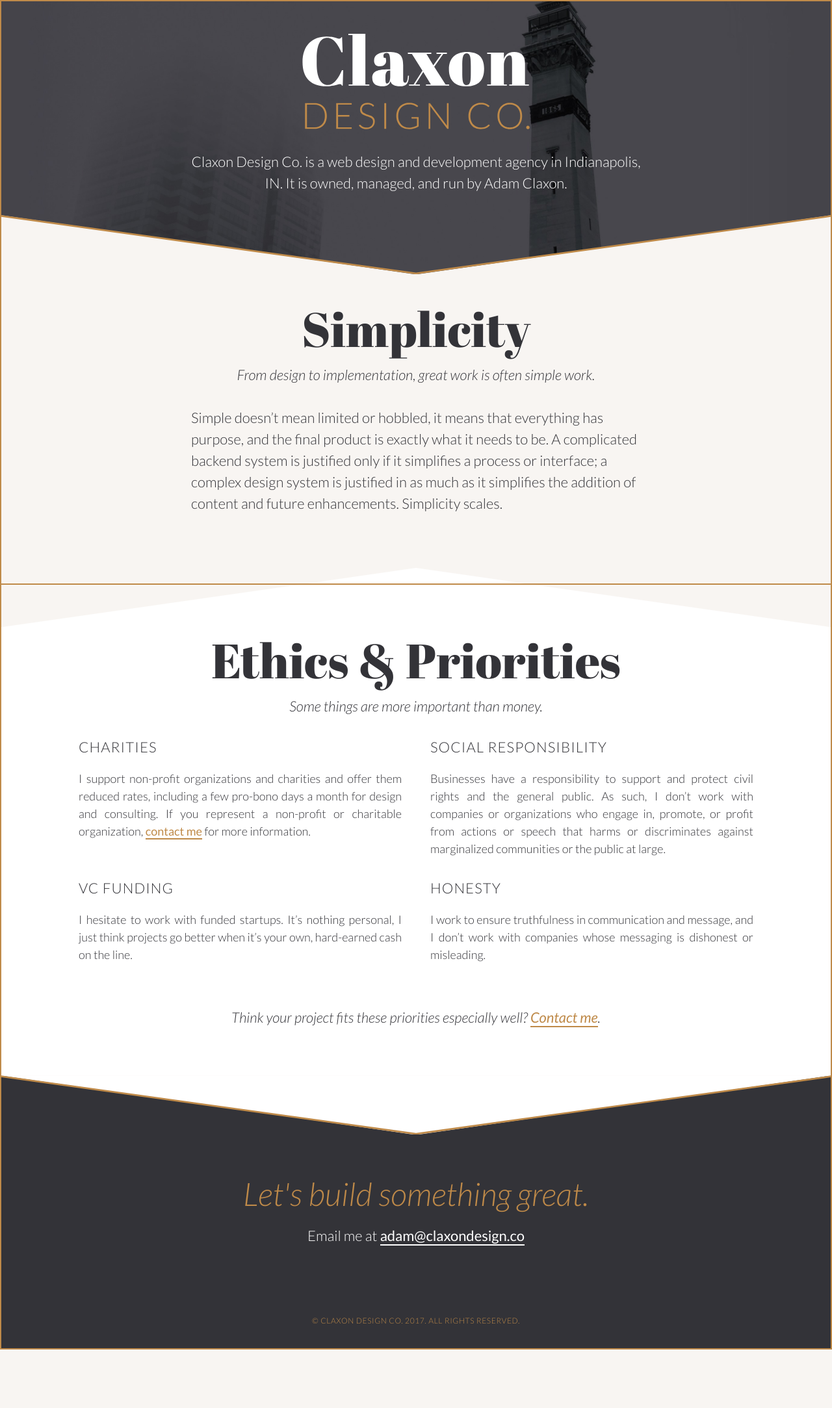
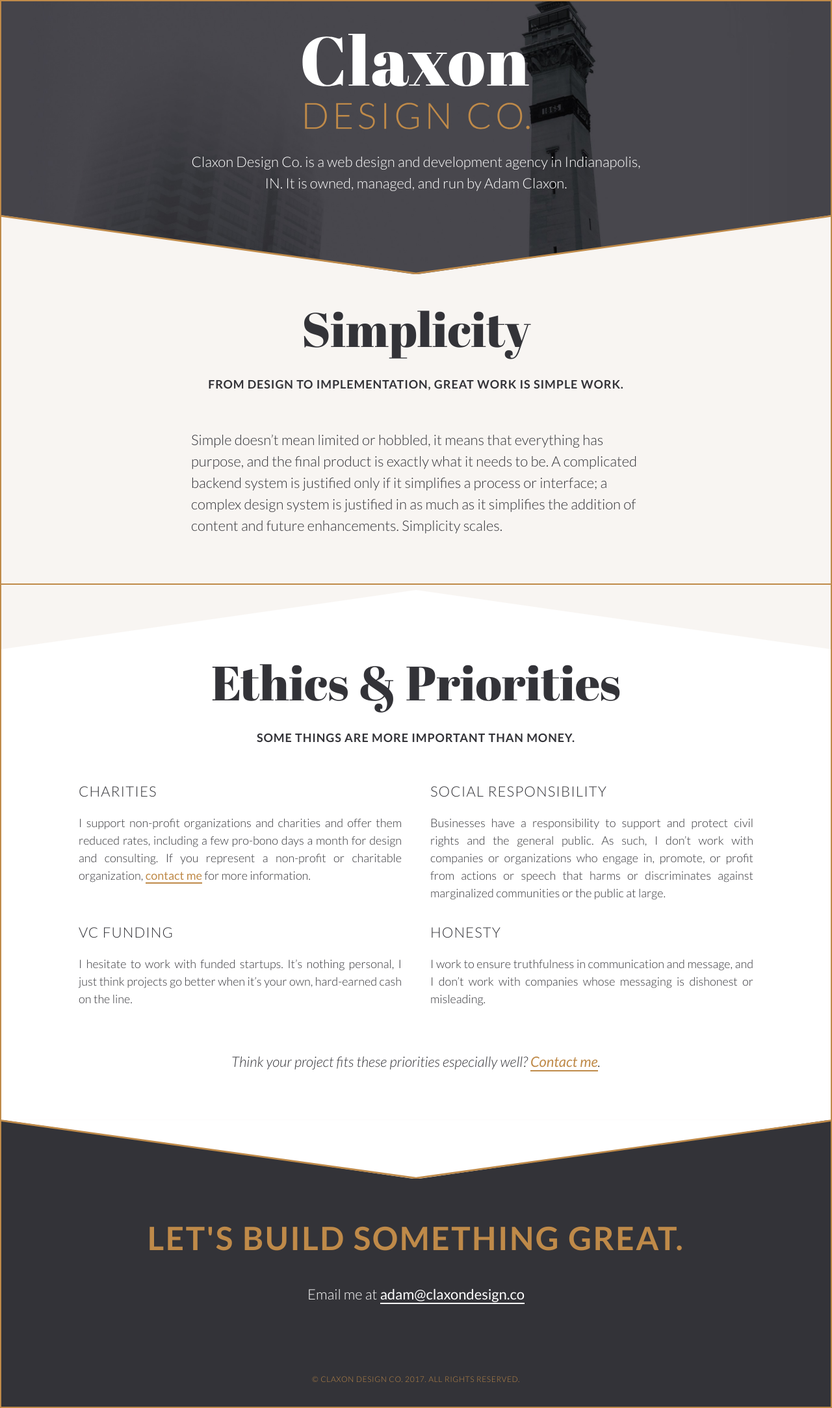
Before and after one commit to claxondesignco/claxondesignco.github.io, a Jekyll site: the page built from index.html, in a window 1280 px wide. Shown: the whole page at 65% size. Built offline with Jekyll 4.4.1, drawn with Linux system fonts in a browser that asks for light colours; before the commit the page ends 2077 px from its top, so only the background shows below that.

Commit message:
Better subheads

```diff
--- a/_sass/_base.sass
+++ b/_sass/_base.sass
@@ -67,8 +67,6 @@
   @include retina
     font-weight: 400
 
-  @include medium
-
 a
   color: $brand
   text-decoration: none
--- a/_sass/_page-sections.sass
+++ b/_sass/_page-sections.sass
@@ -11,18 +11,18 @@
   &__header
     text-align: center
     max-width: $medium-column-max-width
+    max-width: ms(19)
     margin: 0 auto
+    padding-bottom: ms(1)
 
   &__headline
 
-    & + .section__subhead
-      margin-top: -(ms(0))!important
-
   &__subhead
     font-family: $sans
-    font-style: italic
-    font-size: ms(1)
-    font-weight: 300
+    font-size: ms(0)
+    font-weight: 600
+    text-transform: uppercase
+    letter-spacing: 0.05em
     display: block
     margin: 0 auto ms(3)
 
--- a/index.html
+++ b/index.html
@@ -10,7 +10,7 @@
 <div class="section" id="introduction">
   <header class="section__header">
     <h2 class="section__headline">Simplicity</h2>
-    <p class="section__subhead">From design to implementation, great work is often simple work.</p>
+    <p class="section__subhead">From design to implementation, great work is simple work.</p>
   </header>
 
   <p>Simple doesn’t mean limited or hobbled, it means that everything has purpose, and the final product is exactly what it needs to be. A complicated backend system is justified only if it simplifies a process or interface; a complex design system is justified in as much as it simplifies the addition of content and future enhancements. Simplicity scales.</p>
```
